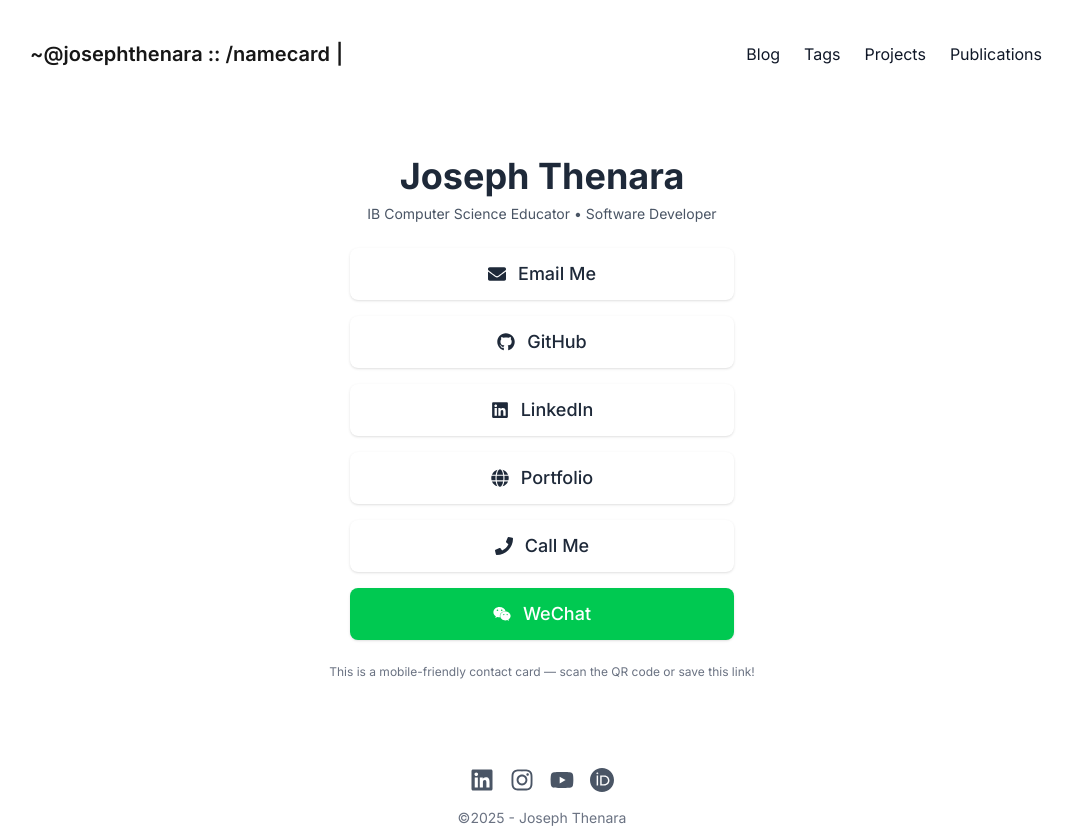
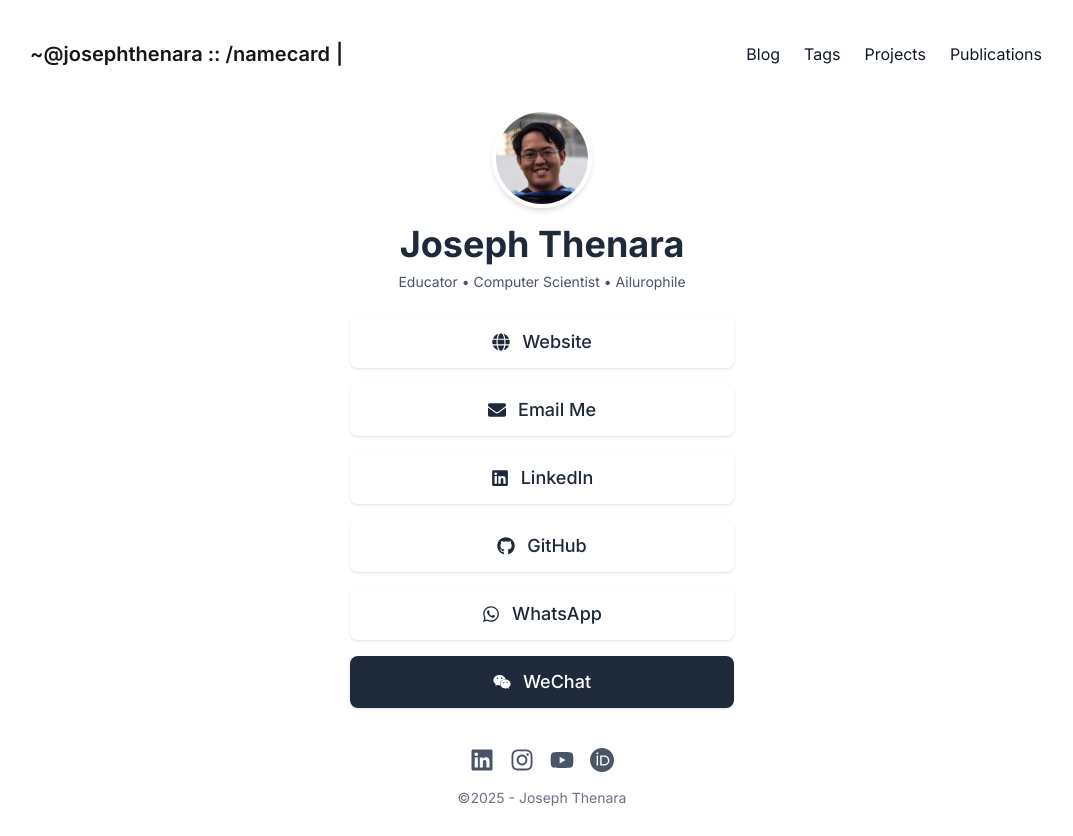
Before and after one commit to josephthen3320/jt-web-nextjs, a Next.js app: page /namecard in a window 1280 px wide. Shown: the whole page, without its empty margins (98-1171 px from the left). Built offline with nearby package versions, Linux system fonts and the light colour scheme.

Commit message:
update: (namecard) add photo & metadata

```diff
--- /dev/null
+++ b/src/app/namecard/layout.tsx
@@ -0,0 +1,8 @@
+export const metadata = {
+    title: "Joseph Thenara - Digital Namecard",
+    description: "Scan to connect with Joseph Thenara.",
+};
+
+export default function ContactLayout({ children }: { children: React.ReactNode }) {
+    return <>{children}</>;
+}
--- a/src/app/namecard/page.tsx
+++ b/src/app/namecard/page.tsx
@@ -1,22 +1,31 @@
 'use client';
 
 import { useState } from "react";
-import { Metadata } from "next";
 import {
     FaEnvelope,
     FaGithub,
     FaLinkedin,
     FaPhone,
     FaGlobe,
-    FaWeixin,
+    FaWeixin, FaWhatsapp,
 } from "react-icons/fa";
 import Image from "next/image";
 
 const contacts = [
     {
+        label: "Website",
+        href: "https://josephthen.vercel.app",
+        icon: <FaGlobe />,
+    },
+    {
         label: "Email Me",
         href: "mailto:josephthenara@outlook.com",
         icon: <FaEnvelope />,
+    },
+    {
+        label: "LinkedIn",
+        href: "https://linkedin.com/in/josephthenara",
+        icon: <FaLinkedin />,
     },
     {
         label: "GitHub",
@@ -24,19 +33,9 @@ const contacts = [
         icon: <FaGithub />,
     },
     {
-        label: "LinkedIn",
-        href: "https://www.linkedin.com/in/josephthenara",
-        icon: <FaLinkedin />,
-    },
-    {
-        label: "Portfolio",
-        href: "https://josephthen.vercel.app",
-        icon: <FaGlobe />,
-    },
-    {
-        label: "Call Me",
-        href: "tel:+8617132060751",
-        icon: <FaPhone />,
+        label: "WhatsApp",
+        href: "https://wa.me/85267693854",
+        icon: <FaWhatsapp />,
     },
 ];
 
@@ -44,12 +43,23 @@ export default function ContactPage() {
     const [showWechatModal, setShowWechatModal] = useState(false);
 
     return (
-        <div className="flex flex-col items-center justify-center px-6 py-12 text-center">
+        <div className="flex flex-col items-center justify-center px-6 text-center">
+            {/* 🖼️ Your Photo */}
+            <div className="mb-4">
+                <Image
+                    src="/namecard/photo_josephthen.png"
+                    alt="Joseph Thenara"
+                    width={100}
+                    height={100}
+                    className="rounded-full border-4 border-white dark:border-gray-700 shadow-md"
+                />
+            </div>
+
             <h1 className="text-4xl font-bold text-gray-800 dark:text-white mb-2">
                 Joseph Thenara
             </h1>
             <p className="text-sm text-gray-600 dark:text-gray-400 mb-6">
-                IB Computer Science Educator • Software Developer
+                Educator • Computer Scientist • Ailurophile
             </p>
 
             <div className="w-full max-w-sm space-y-4">
@@ -69,16 +79,12 @@ export default function ContactPage() {
                 {/* WeChat button */}
                 <button
                     onClick={() => setShowWechatModal(true)}
-                    className="flex items-center justify-center gap-3 w-full px-6 py-3 text-lg font-medium rounded-lg bg-green-500 text-white shadow hover:bg-green-600 transition"
+                    className="flex items-center justify-center gap-3 w-full px-6 py-3 text-lg font-medium rounded-lg bg-gray-800 text-white shadow hover:bg-green-600 transition"
                 >
                     <FaWeixin />
                     WeChat
                 </button>
             </div>
-
-            <p className="text-xs text-gray-500 dark:text-gray-400 mt-6">
-                This is a mobile-friendly contact card — scan the QR code or save this link!
-            </p>
 
             {/* Modal */}
             {showWechatModal && (
```
Also changed, not shown: public/namecard/photo_josephthen.png (added).
